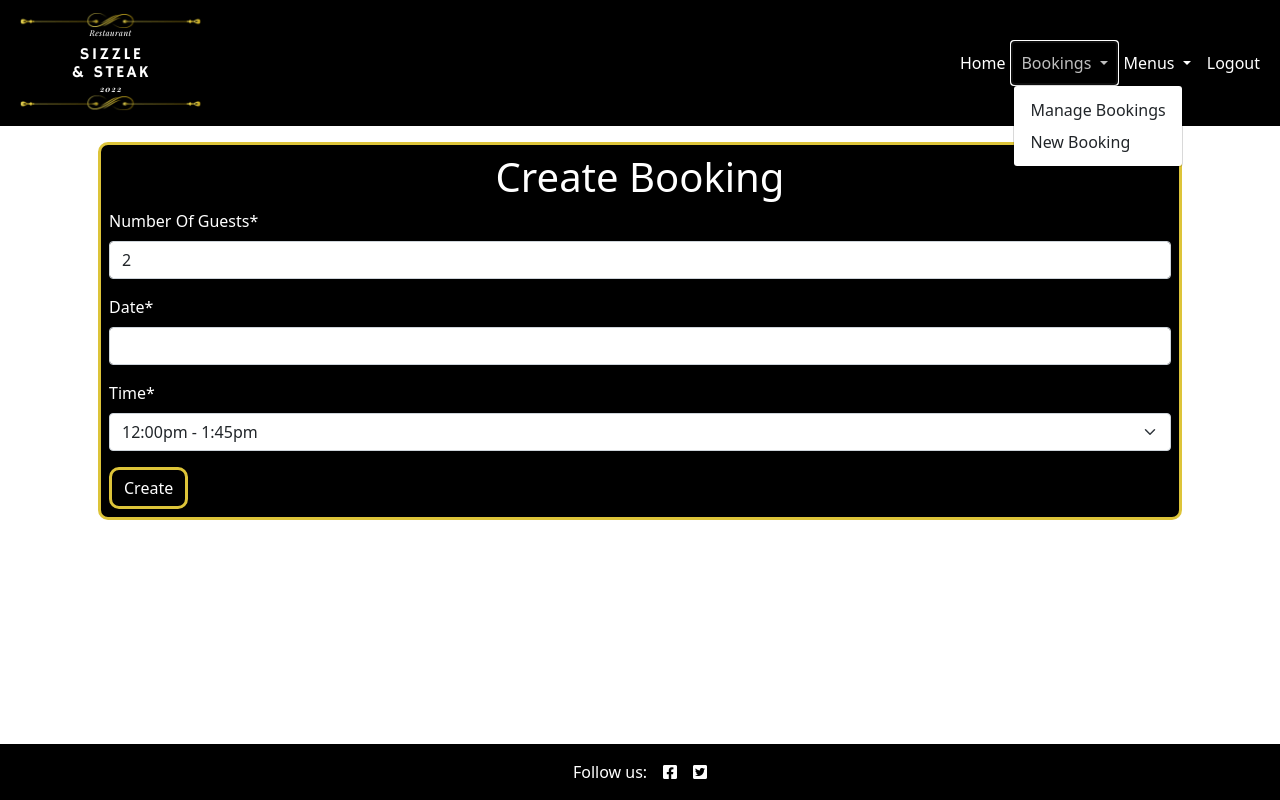
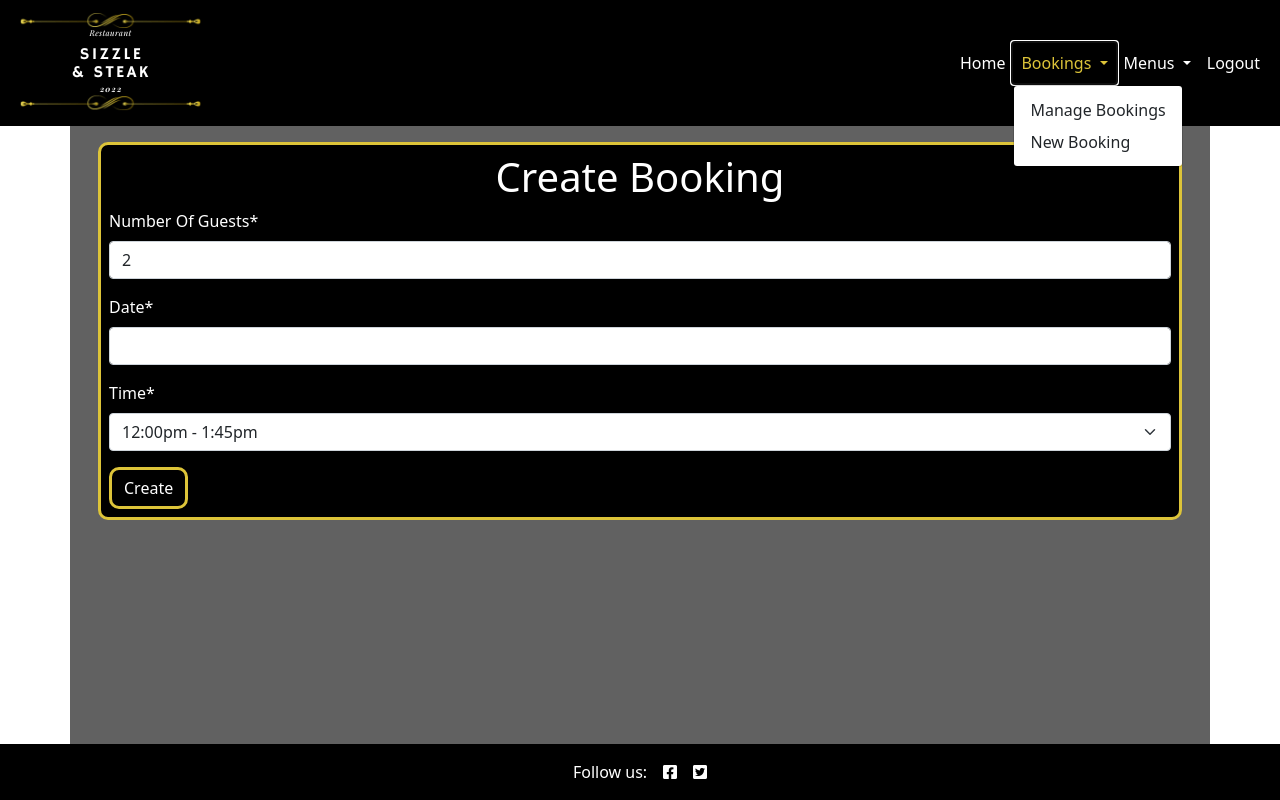
Before and after one commit to Gareth-McGirr/Portfolio-Project-4-SizzleAndSteak, a Django app: page /booking/createbooking/ in a window 1280 px wide, after a click on "Bookings". Run offline with Django 4.2, Linux system fonts and the light colour scheme; the visitor is signed in with stand-in values (Sample User, id 1); some libraries are stand-ins or nearby versions.

Commit message:
Style: Add site bg color and hover effects

```diff
--- a/static/css/style.css
+++ b/static/css/style.css
@@ -3,6 +3,7 @@
 html,
 body {
     height: 100%;
+    color: #fff;
 }
 
 header {
@@ -16,6 +17,7 @@ body {
 
 main {
     flex: 1 0 auto;
+    background-color: #0000009e;
 }
 
 /* Navbar */
@@ -26,6 +28,11 @@ nav.navbar {
 
 .navbar-dark .navbar-nav .nav-link {
     color: white;
+}
+
+.navbar-dark .navbar-nav .nav-link:focus, .navbar-dark .navbar-nav .nav-link:hover, .dropdown-item:hover {
+    color: #ddc439;
+    background-color: black;
 }
 
 /* Footer */
@@ -87,11 +94,14 @@ td a {
 .gmap_canvas {
     overflow: hidden;
     background: none !important;
+    display: flex;
+    align-items: center;
 }
 
 .gmap_canvas iframe {
     min-height: 350px;
     width: 100%;
+    border-radius: 10px;
 }
 
 .opening ul {
```
